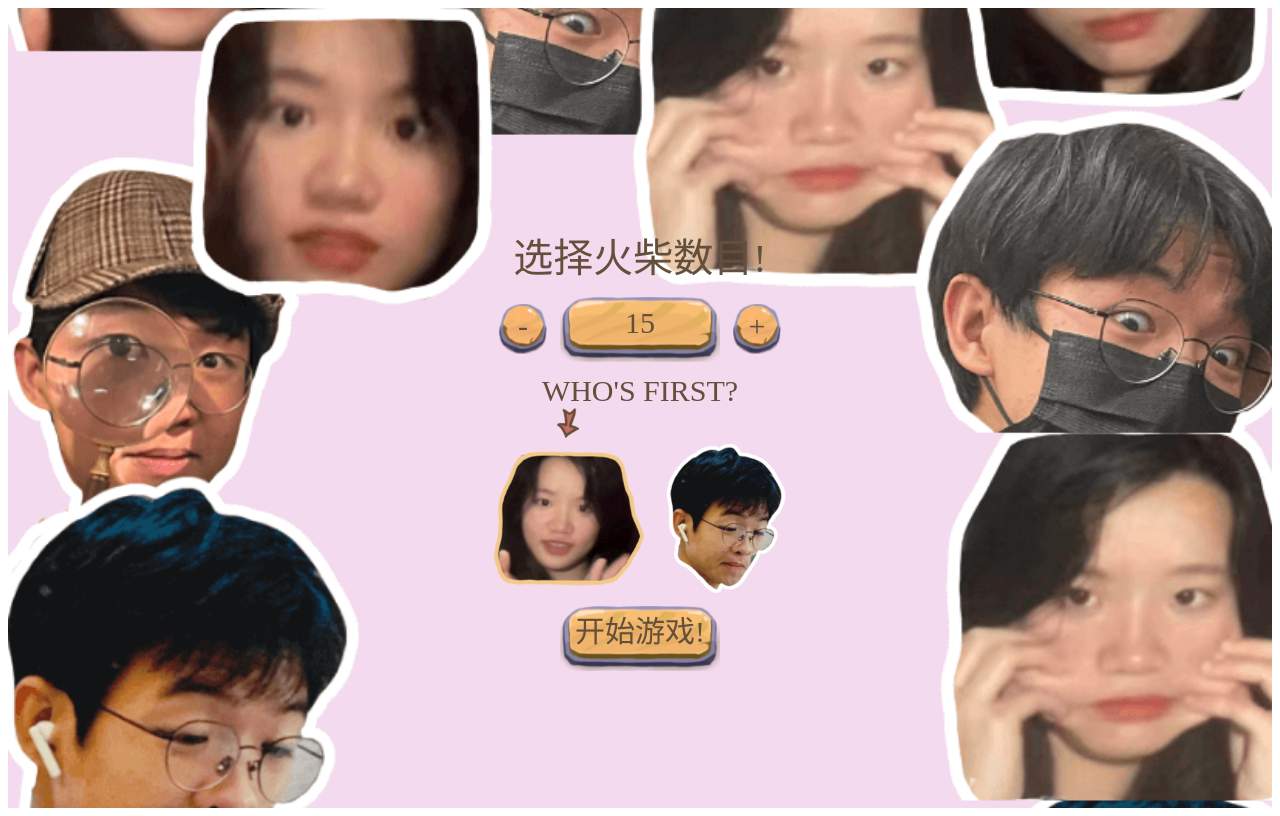
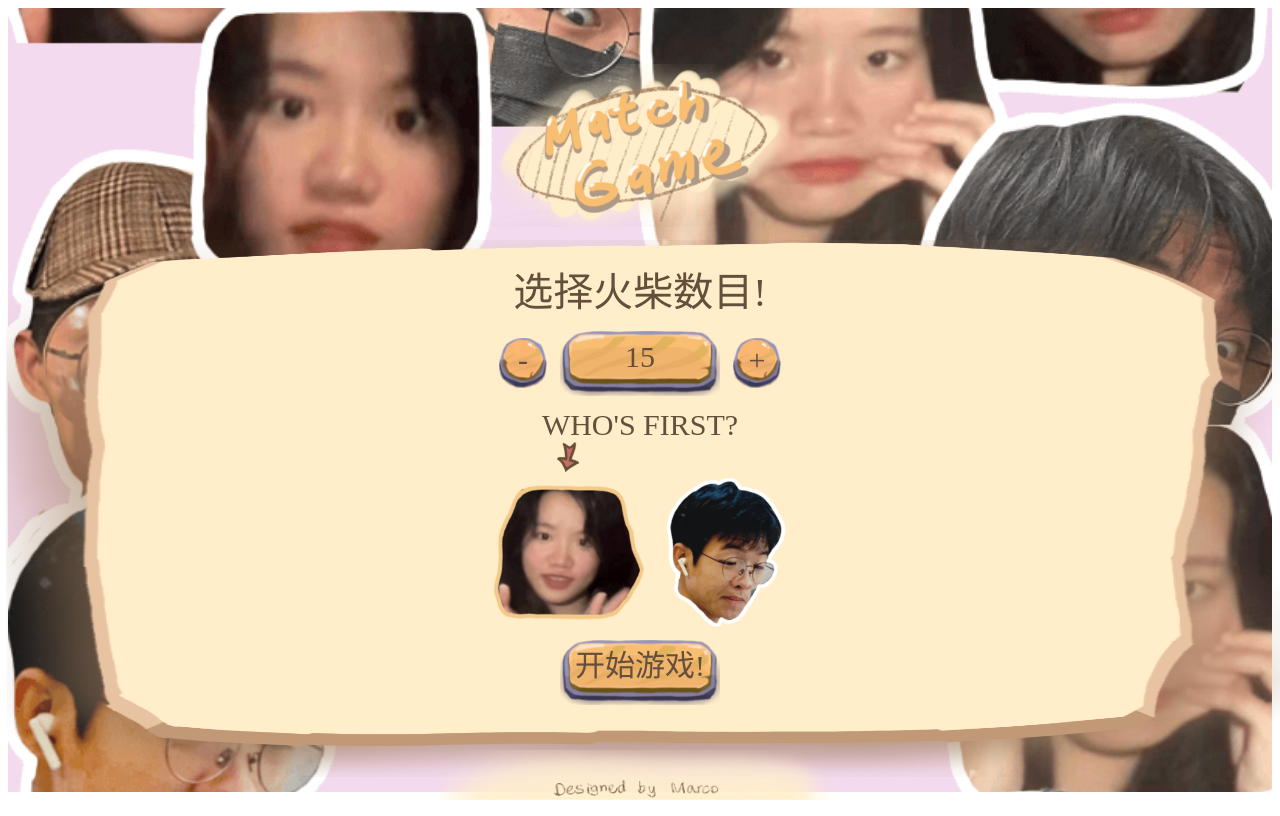
Before and after one commit to Marcowky/Vue-MatchGame, a Vue app: page /initgame in a window 1280 px wide. Built offline with nearby package versions, Linux system fonts and the light colour scheme; a web font is replaced by a local one.

Commit message:
实现 所有样式

```diff
--- a/src/App.vue
+++ b/src/App.vue
@@ -1,6 +1,10 @@
 <template>
-  <div class="main-box">
-    <router-view />
+  <div class="center-box main-box">
+    <div class="tltle"/>
+    <div class="context-box">
+      <router-view />
+    </div>
+    <div class="footbar"/>
   </div>
 </template>
 
@@ -10,12 +14,40 @@
 
 <style scoped>
 .main-box {
-  height: 100vh;
+  height: 98vh;
   background-image: url("./assets/images/background.png");
   background-size: cover;
   background-position: center;
 }
 
+.context-box {
+  position: fixed;
+  top: 30%;
+  width: 100%;
+  background-image: url("./assets/images/context.png");
+  background-size: 100% 100%;
+  background-position: center;
+}
+
+.tltle {
+  position: fixed;
+  top: 8%;
+  width: 300px;
+  height: 163px;
+  background-image: url("./assets/images/title.png");
+  background-size: 100% 100%;
+  background-position: center;
+}
+
+.footbar {
+  position: fixed;
+  bottom: 0%;
+  width: 400px;
+  height: 50px;
+  background-image: url("./assets/images/footbar.png");
+  background-size: 100% 100%;
+  background-position: center;
+}
 el-button {
   touch-action: manipulation;
 }
--- a/src/assets/css/style.css
+++ b/src/assets/css/style.css
@@ -8,12 +8,14 @@
 .info-box {
     height: 50%;
     justify-content: flex-end;
+    padding-top: 10px;
 }
 
 .func-box {
     /* height: 50%; */
     width: 100%;
     justify-content: flex-start;
+    padding-bottom: 70px;
 }
 
 .center-box {
```
